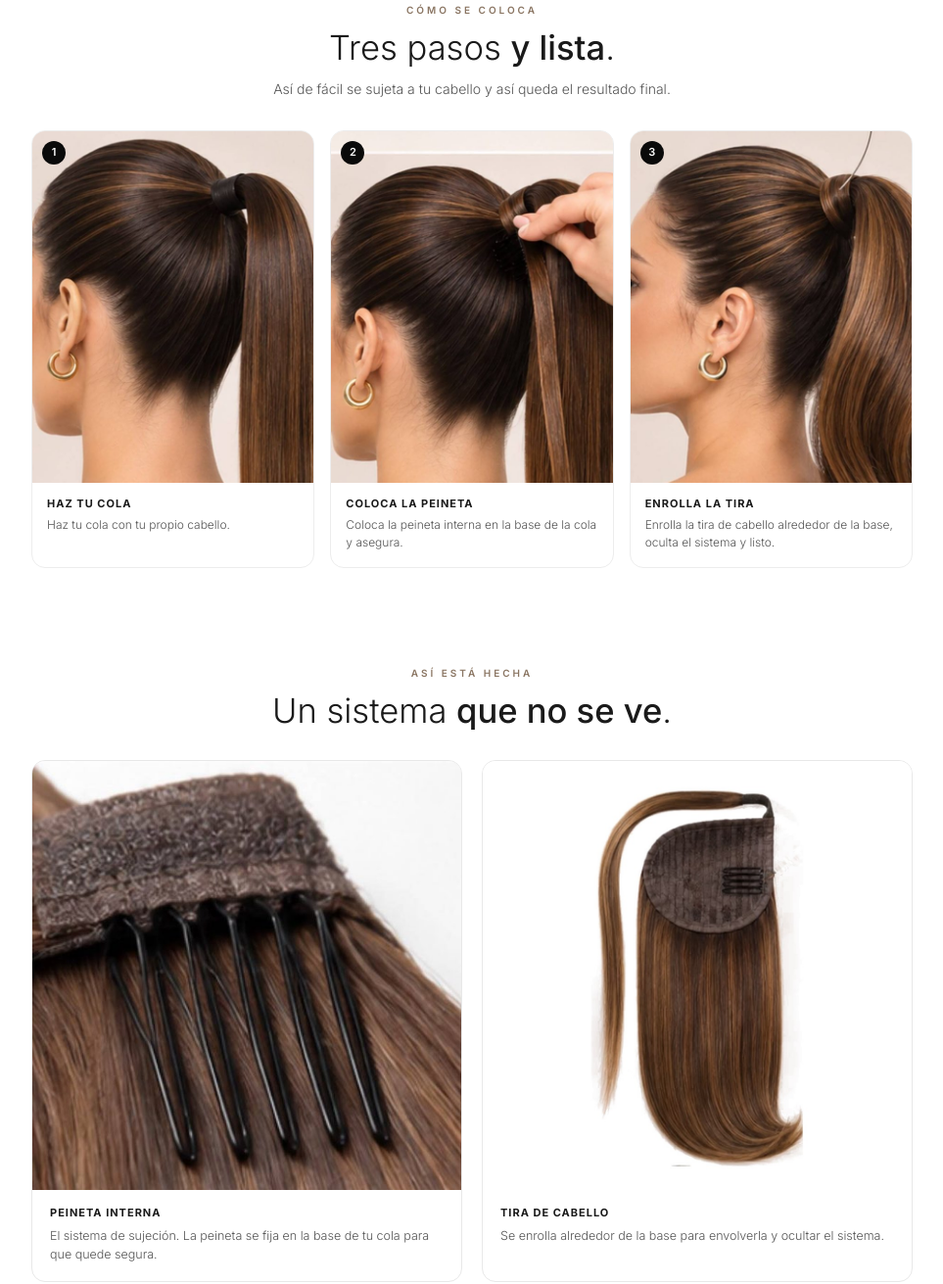
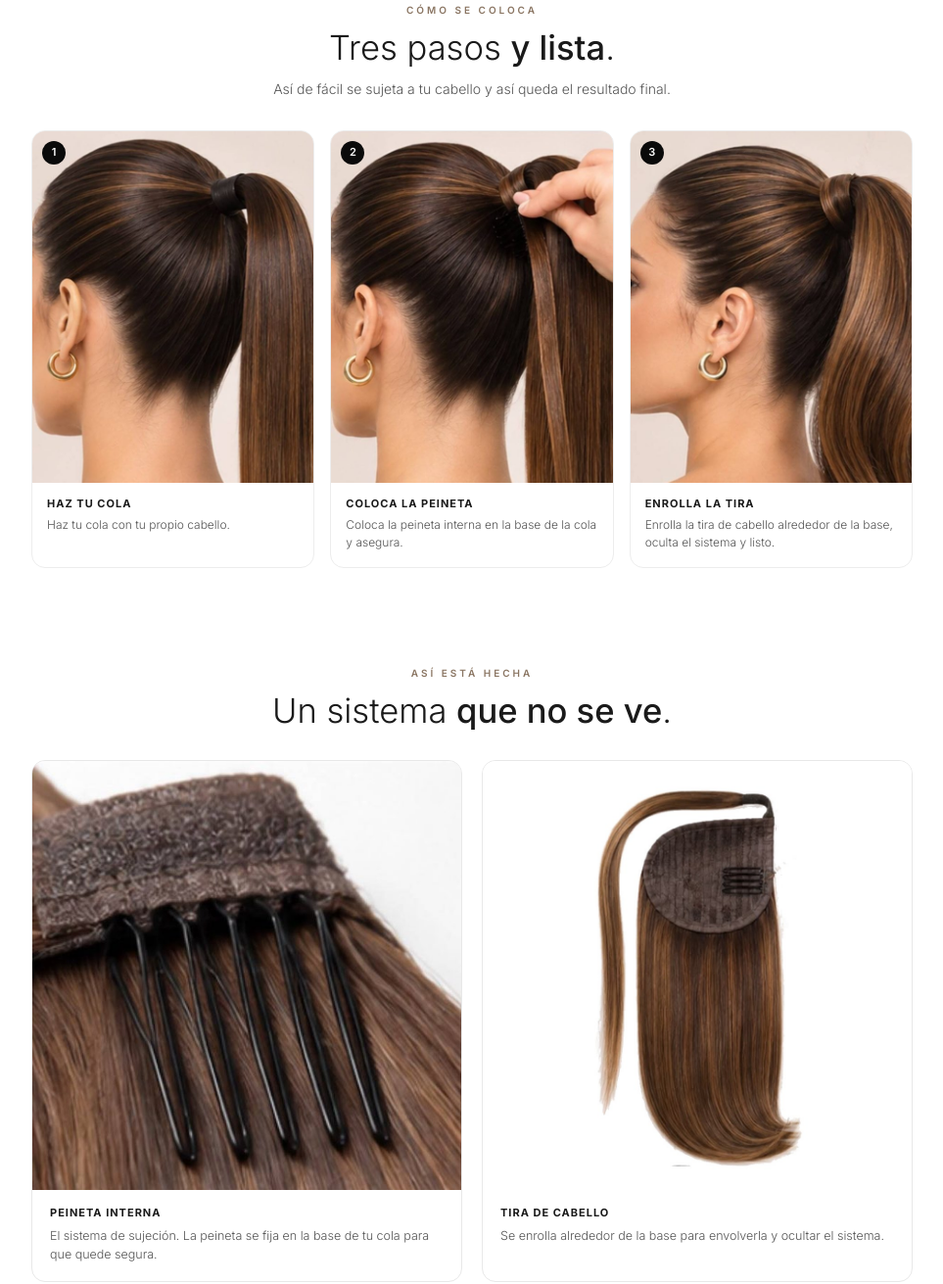
Before and after one commit to juandavidvaldes2-spec/javier-velasquez-store, a plain HTML site: page cabello-natural/ponytail.html in a window 1280 px wide. Shown: the part 1630-2941 px from the top of the page at 98% size, without its empty margins (158-1121 px from the left). Drawn offline with Linux system fonts and the light colour scheme.

Commit message:
Cabello natural: limpieza de lineas sueltas en pasos, galeria y lado frontal, y punta de la tira de cabello
Co-Authored-By: Claude Opus 5.5 <noreply@anthropic.com>

```diff
--- a/cabello-natural/ponytail.html
+++ b/cabello-natural/ponytail.html
@@ -77,8 +77,8 @@
   </div>
   <div class="paso-grid tres">
     <div class="paso"><div class="paso-img"><img src="images/pony-paso-1.jpg" alt="Paso 1, hacer una cola con el propio cabello" style="object-position:center top"><span class="paso-n">1</span></div><div class="paso-body"><h4>Haz tu cola</h4><p>Haz tu cola con tu propio cabello.</p></div></div>
-    <div class="paso"><div class="paso-img"><img src="images/pony-paso-2.jpg" alt="Paso 2, colocar la peineta interna en la base" style="object-position:center top"><span class="paso-n">2</span></div><div class="paso-body"><h4>Coloca la peineta</h4><p>Coloca la peineta interna en la base de la cola y asegura.</p></div></div>
-    <div class="paso"><div class="paso-img"><img src="images/pony-paso-3.jpg" alt="Paso 3, enrollar la tira de cabello en la base" style="object-position:center top"><span class="paso-n">3</span></div><div class="paso-body"><h4>Enrolla la tira</h4><p>Enrolla la tira de cabello alrededor de la base, oculta el sistema y listo.</p></div></div>
+    <div class="paso"><div class="paso-img"><img src="images/pony-paso-2-v2.jpg" alt="Paso 2, colocar la peineta interna en la base" style="object-position:center top"><span class="paso-n">2</span></div><div class="paso-body"><h4>Coloca la peineta</h4><p>Coloca la peineta interna en la base de la cola y asegura.</p></div></div>
+    <div class="paso"><div class="paso-img"><img src="images/pony-paso-3-v2.jpg" alt="Paso 3, enrollar la tira de cabello en la base" style="object-position:center top"><span class="paso-n">3</span></div><div class="paso-body"><h4>Enrolla la tira</h4><p>Enrolla la tira de cabello alrededor de la base, oculta el sistema y listo.</p></div></div>
   </div>
 </section>
 
@@ -93,7 +93,7 @@
       <div class="parte-body"><h4>Peineta interna</h4><p>El sistema de sujeción. La peineta se fija en la base de tu cola para que quede segura.</p></div>
     </div>
     <div class="parte">
-      <div class="parte-fig" style="background:#fff"><img src="images/pony-completa.jpg" alt="Ponytail completo con la tira de cabello y la peineta interna" style="object-fit:contain;padding:12px"></div>
+      <div class="parte-fig" style="background:#fff"><img src="images/pony-completa-v2.jpg" alt="Ponytail completo con la tira de cabello y la peineta interna" style="object-fit:contain;padding:12px"></div>
       <div class="parte-body"><h4>Tira de cabello</h4><p>Se enrolla alrededor de la base para envolverla y ocultar el sistema.</p></div>
     </div>
   </div>
@@ -105,7 +105,7 @@
     <h2>Una cola <b>con movimiento natural</b>.</h2>
   </div>
   <div class="gal-grid">
-    <div class="gal"><img src="images/pony-lado.jpg" alt="Ponytail vista lateral"></div>
+    <div class="gal"><img src="images/pony-lado-v2.jpg" alt="Ponytail vista lateral"></div>
     <div class="gal"><img src="images/pony-espalda.jpg" alt="Ponytail vista trasera"></div>
     <div class="gal"><img src="images/pony-balayage-modelo.jpg" alt="Ponytail tono Balayage Iceland"></div>
   </div>
```
Also changed, not shown: cabello-natural/extensiones-de-cortina.html (+1 -1 lines), cabello-natural/images/parte-frontal-v2.jpg (added), cabello-natural/images/pony-completa-v2.jpg (added), cabello-natural/images/pony-lado-v2.jpg (added), cabello-natural/images/pony-paso-2-v2.jpg (added), cabello-natural/images/pony-paso-3-v2.jpg (added).
